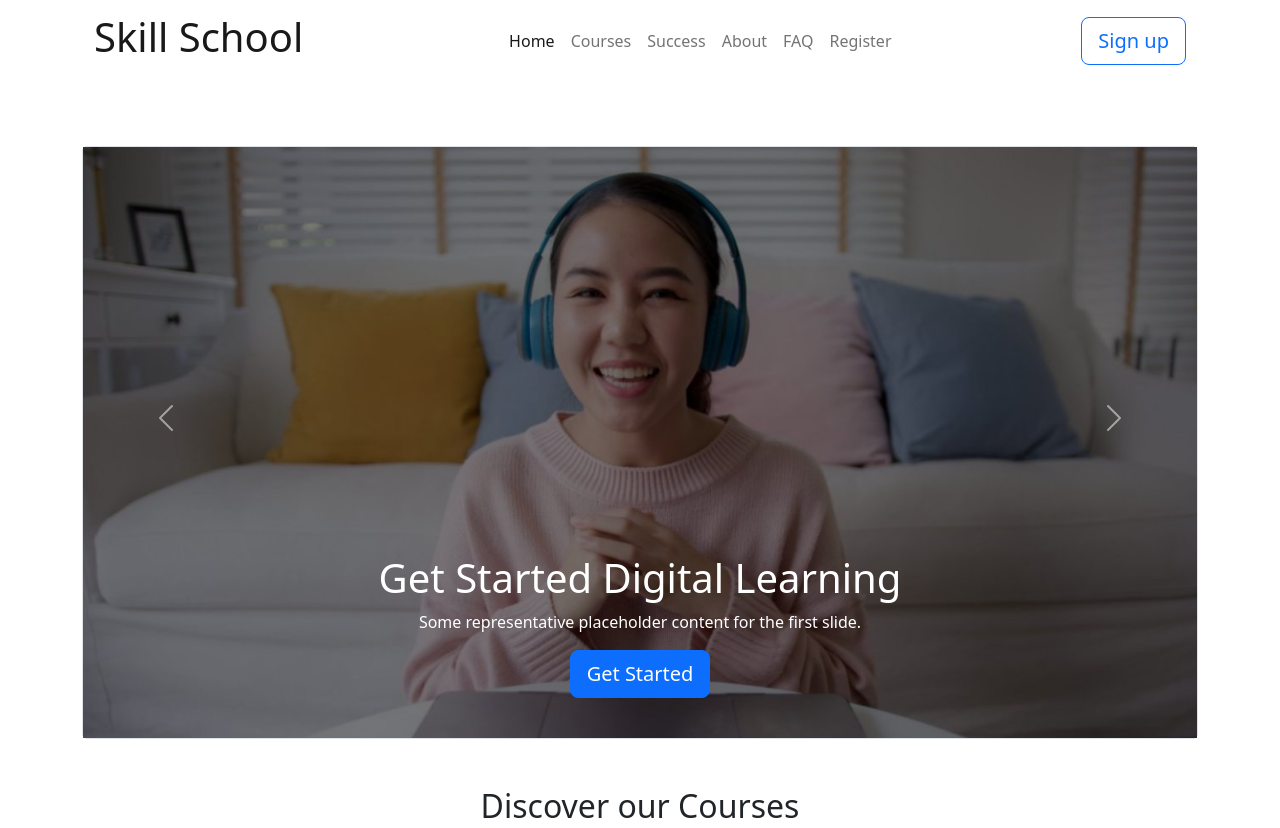
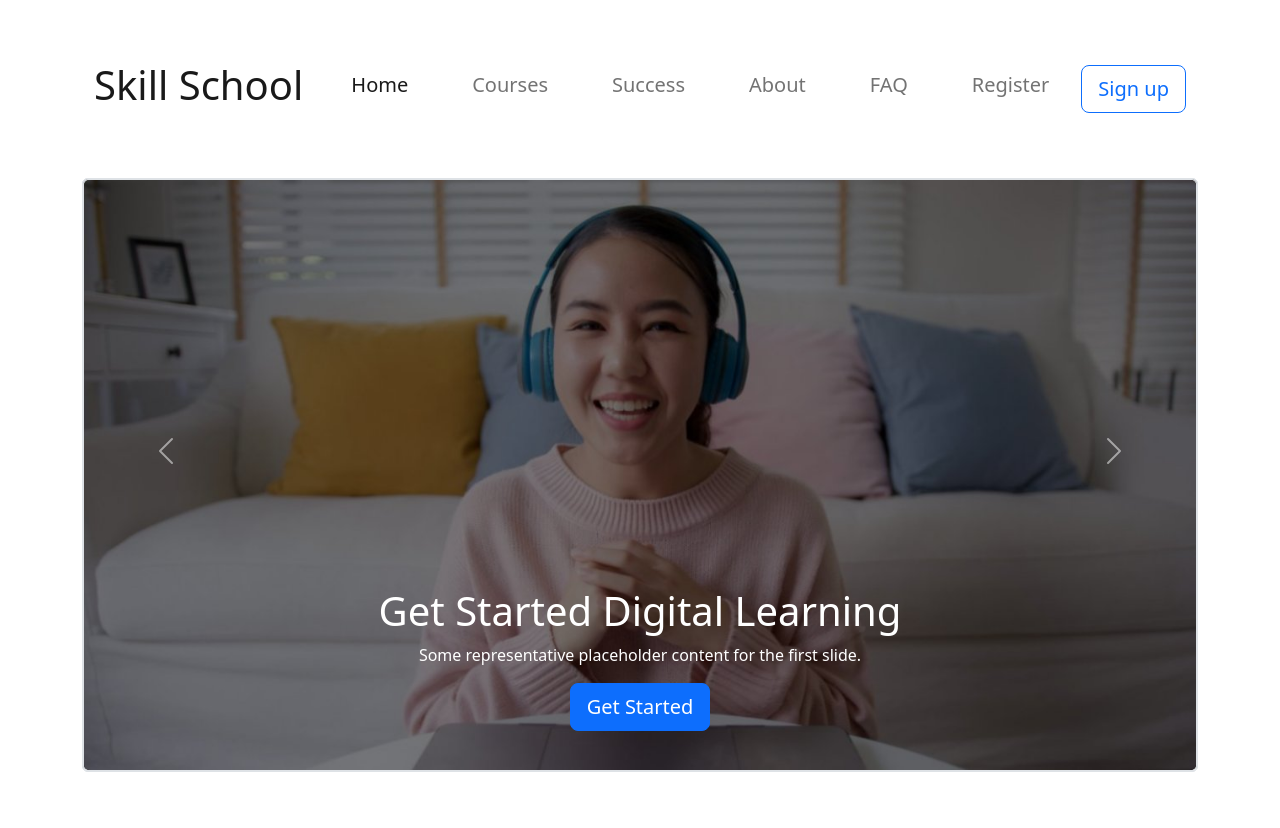
Before and after one commit to Ashtrovart/skill-school, a plain HTML site: page index.html in a window 1280 px wide. Shown: the top 828 px of the page. Drawn offline with nearby package versions, Linux system fonts and the light colour scheme.

Commit message:
making responsive

```diff
--- a/index.html
+++ b/index.html
@@ -13,7 +13,7 @@
     <header>
         <header class="container">
             <!-- Navbar Section Starts  -->
-            <nav class="navbar navbar-expand-lg">
+            <nav class="navbar navbar-expand-lg mt-5">
               <div class="container">
                 <a class="navbar-brand" href="#"><h1>Skill School</h1></a>
                   <button class="navbar-toggler" type="button" data-bs-toggle="collapse" data-bs-target="#navbarSupportedContent" aria-controls="navbarSupportedContent" aria-expanded="false" aria-label="Toggle navigation">
@@ -21,25 +21,23 @@
                   </button>
                   <div class="collapse navbar-collapse" id="navbarSupportedContent">
                     <ul class="navbar-nav mx-auto mb-2 mb-lg-0">
-                      <li class="nav-item">
-                        <a class="nav-link active" aria-current="page" href="#">Home</a>
+                      <li class="nav-item px-4">
+                        <a class="nav-link active" aria-current="page" href="#"><h5>Home</h5></a>
                       </li>
-                      <li class="nav-item">
-                        <a class="nav-link" href="#">Courses</a>
+                      <li class="nav-item px-4">
+                        <a class="nav-link" href="#Courses"><h5>Courses</h5></a>
                       </li>
+                      <li class="nav-item px-4">
+                        <a class="nav-link" href="#Success"><h5>Success</h5></a>
                       </li>
-                      <li class="nav-item">
-                        <a class="nav-link" href="#">Success</a>
+                      <li class="nav-item px-4">
+                        <a class="nav-link" href="#About"><h5>About</h5></a>
                       </li>
+                      <li class="nav-item px-4">
+                        <a class="nav-link" href="#FAQ"><h5>FAQ</h5></a>
                       </li>
-                      <li class="nav-item">
-                        <a class="nav-link" href="#">About</a>
-                      </li>
-                      <li class="nav-item">
-                        <a class="nav-link" href="#">FAQ</a>
-                      </li>
-                      <li class="nav-item">
-                        <a class="nav-link" href="#">Register</a>
+                      <li class="nav-item px-4">
+                        <a class="nav-link" href="#Register"><h5>Register</h5></a>
                       </li>
                     </ul>
                   <button class="btn btn-outline-primary btn-lg" type="submit">Sign up</button>
@@ -48,12 +46,12 @@
             </nav>
             <!-- navbar section ends  -->
             <!-- slider starts here  -->
-            <section class="mt-3">
+            <section>
               <div id="carouselExampleCaptions" class="carousel slide" data-bs-ride="false">
                 <div class="carousel-inner">
                   <!-- slider number 1  -->
-                  <div class="carousel-item active border rounded mt-5 ">
-                    <img src="images/cover/cover-1.png" class="d-block w-100 h-100;" alt="...">
+                  <div class="carousel-item active mt-5 ">
+                    <img src="images/cover/cover-1.png" class="d-block border rounded w-100 h-100;" alt="...">
                     <div class="carousel-caption d-md-block">
                       <h1>Get Started Digital Learning</h1>
                       <p>Some representative placeholder content for the first slide.</p>
@@ -62,7 +60,7 @@
                   </div>
                   <!-- slider number 2  -->
                   <div class="carousel-item active border rounded mt-5">
-                    <img src="images/cover/cover-2.jpg" class="d-block w-100 h-100" alt="...">
+                    <img src="images/cover/cover-2.jpg" class="d-block border rounded w-100 h-100" alt="...">
                     <div class="carousel-caption d-md-block">
                       <h1>Get Started Digital Learning</h1>
                       <p>Some representative placeholder content for the first slide.</p>
@@ -71,7 +69,7 @@
                   </div>
                   <!-- slider number 3  -->
                   <div class="carousel-item active border rounded mt-5">
-                    <img src="images/cover/cover-3.jpg" class="d-block w-100 h-100" alt="...">
+                    <img src="images/cover/cover-3.jpg" class="d-block border rounded w-100 h-100" alt="...">
                     <div class="carousel-caption d-md-block">
                       <h1>Get Started Digital Learning</h1>
                       <p>Some representative placeholder content for the first slide.</p>
@@ -97,9 +95,9 @@
     <!-- main section starts  -->
     <main>
       <!-- Discover our Courses Start  -->
-      <section class="mt-5 container">
-        <div class="text-center">
-          <h2>Discover our Courses</h2>
+      <section class="mt-5 container" id="Courses">
+        <div class="text-center p-5">
+          <h2>Discover Our Popular Courses</h2>
           <p>Lorem ipsum dolor sit amet consectetur adipisicing elit. Quae sunt impedit voluptate voluptatem in hic doloribus tempora maxime sint architecto.</p>
         </div>
         <div class="row row-cols-1 row-cols-md-2 g-0">
@@ -197,7 +195,7 @@
         <div class="btn btn-primary btn-lg d-grid gap-2 col-2 mx-auto" type="button">See More</div>
       </section>
       <!-- Explore The elearning Start  -->
-      <section class="container mt-5">
+      <section class="container mt-5" id="About">
         <div class="card mb-3" style="max-width: auto;">
           <div class="row g-0">
             <div class="col-md-4 pe-3">
@@ -230,15 +228,32 @@
         </div>
       </section>
       <!-- Ready to Join Start  -->
-      <section class="container d-flex justify-content-around bg-primary border rounded mt-5 p-5">
+      <section class="container d-flex justify-content-around bg-primary border rounded mt-5 p-5" id="Register">
           <div class="text-white">
             <h1>Ready to join?</h1>
             <p>Lorem ipsum dolor sit amet, consectetur adipisicing elit. <br> Ea nesciunt qui sunt! Obcaecati natus fugiat esse rem asperiores quisquam optio.</p>
           </div>
-          <div class="btn btn-light btn-lg my-auto">Register Now</div>
+          <button type="button" class="btn btn-light btn-lg my-auto" data-bs-toggle="modal" data-bs-target="#exampleModal">Register Now</button>
+          <!-- Vertically centered modal -->
+          <div class="modal fade" id="exampleModal" tabindex="-1" aria-labelledby="exampleModalLabel" aria-hidden="true">
+            <div class="modal-dialog modal-dialog-centered">
+              <div class="modal-content">
+                <div class="modal-header">
+                  <h5 class="modal-title" id="exampleModalLabel">Register Now!</h5>
+                  <button type="button" class="btn-close" data-bs-dismiss="modal" aria-label="Close"></button>
+                </div>
+                <div class="modal-body">
+                  Registration Closed! Please Try Again Later...
+                </div>
+                <div class="modal-footer">
+                  <button type="button" class="btn btn-secondary" data-bs-dismiss="modal">Close</button>
+                </div>
+              </div>
+            </div>
+          </div>
       </section>
       <!-- Meet Successful Students Section Starts  -->
-      <section class="container my-5">
+      <section class="container my-5" id="Success">
         <div>
           <h1>Meet Our Successful Students</h1>
           <p>Lorem ipsum dolor sit amet consectetur adipisicing elit. Id eius eum cupiditate assumenda aut quisquam fugiat repellat minima numquam harum est minus recusandae, quasi quibusdam commodi dolores. Quasi, modi quisquam!</p>
@@ -361,7 +376,7 @@
         </div>
       </section>
       <!-- FAQ section Starts here  -->
-      <section class="container my-5">
+      <section class="container my-5" id="FAQ">
         <div class="text-center my-5">
           <h1>Frequently Asked Questions</h1>
           <p>Lorem ipsum dolor sit amet consectetur adipisicing elit. Minima in, fugit enim fugiat molestias eveniet! Id voluptates ab nobis commodi nihil magni enim vitae? Neque!</p>
@@ -422,7 +437,7 @@
         </div>
       </section>
       <!-- Trusted by Companies Starts here  -->
-      <section class="container my-5">
+      <section class="container my-5 d-none d-lg-block d-xl-block d-xxl-block">
         <h1 class="text-center pb-4">Trusted by more than 800 Companies</h1>
         <div class="d-flex justify-content-around align-items-center">
           <img src="images/company/company-1.png" alt="" class="h-100">
@@ -433,6 +448,8 @@
           <img src="images/company/company-6.png" alt="" class="h-100">
         </div>
       </section>
+    </main>
+    <!-- main section ends  -->
 <!-- Footer Section starts here  -->
 <footer class="bg-dark mt-5 text-light p-5 text-center">
   <h1>Skill School</h1>
@@ -447,9 +464,7 @@
       <a class="text-white" href="#"><i class="fa-brands fa-tiktok p-3"></i></a>
     </div>
 </footer>
-
-    </main>
-    <!-- main section ends  -->
+<!-- Footer Ends here  -->
     <script src="https://cdn.jsdelivr.net/npm/bootstrap@5.2.0/dist/js/bootstrap.bundle.min.js" integrity="sha384-A3rJD856KowSb7dwlZdYEkO39Gagi7vIsF0jrRAoQmDKKtQBHUuLZ9AsSv4jD4Xa" crossorigin="anonymous"></script>
   </body>
 </html>
```
